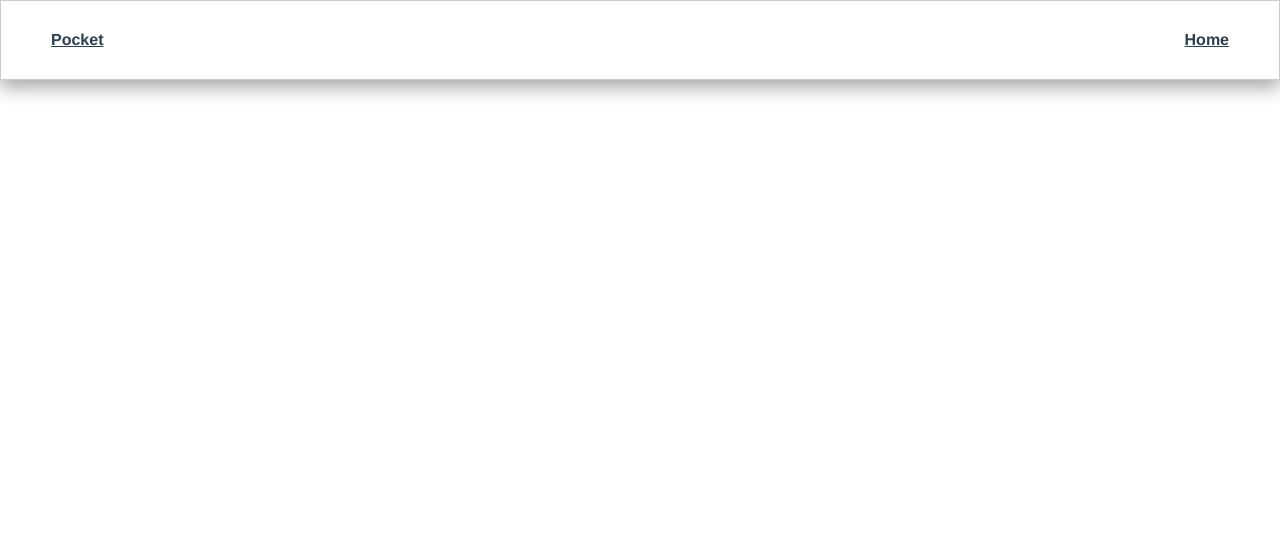
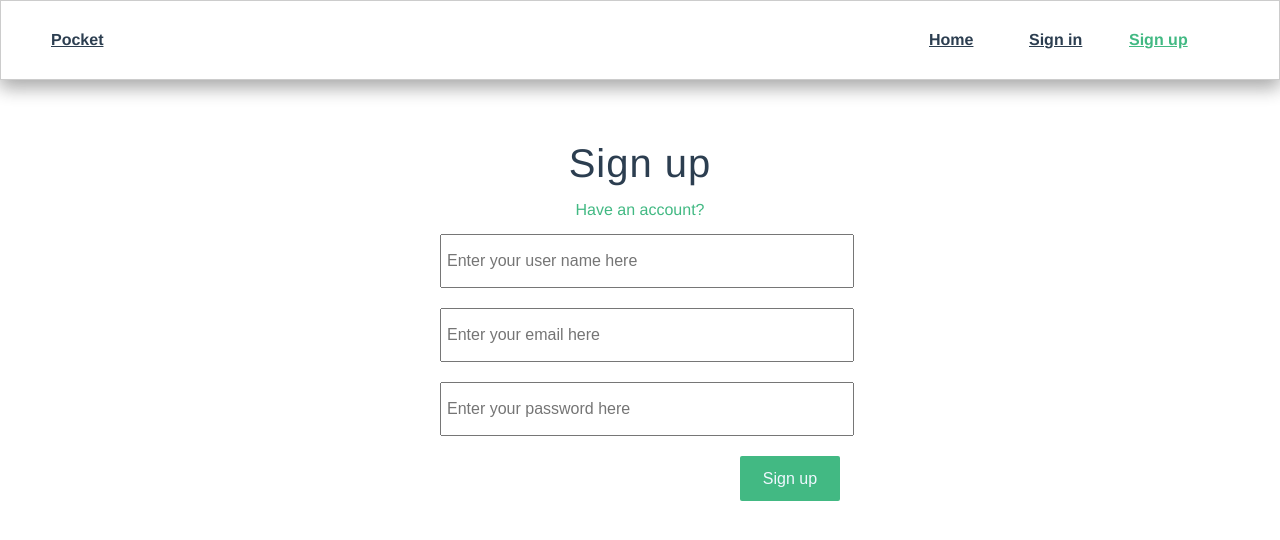
Before and after one commit to sachin-me/pocket, a Vue app: page /register in a window 1280 px wide. Shown: the top 540 px of the page. Built offline with nearby package versions, Linux system fonts and the light colour scheme.

Commit message:
added tags according to api

```diff
--- a/public/index.html
+++ b/public/index.html
@@ -5,6 +5,10 @@
     <meta http-equiv="X-UA-Compatible" content="IE=edge">
     <meta name="viewport" content="width=device-width,initial-scale=1.0">
     <link rel="icon" href="<%= BASE_URL %>favicon.ico">
+
+    <!-- Font Awesome Icons -->
+
+    <link rel="stylesheet" href="https://use.fontawesome.com/releases/v5.7.1/css/all.css" integrity="sha384-fnmOCqbTlWIlj8LyTjo7mOUStjsKC4pOpQbqyi7RrhN7udi9RwhKkMHpvLbHG9Sr" crossorigin="anonymous">
     <title>pocket</title>
   </head>
   <body>
--- a/src/App.vue
+++ b/src/App.vue
@@ -4,8 +4,16 @@
       <div>
         <router-link to="/">Pocket</router-link>
       </div>
-      <div>
-        <router-link to="/">Home</router-link>
+      <div class="nav-links">
+        <div>
+          <router-link to="/">Home</router-link>
+        </div>
+        <div>
+          <router-link to="/login">Sign in</router-link>
+        </div>
+        <div>
+          <router-link to="/register">Sign up</router-link>
+        </div>
       </div>
     </div>
     <router-view />
@@ -38,5 +46,9 @@ body {
 #nav a.router-link-exact-active {
   color: #42b983;
 }
+.nav-links {
+  display: grid;
+  grid-template-columns: repeat(3, 100px);
+}
 
 </style>
--- a/src/components/Article.vue
+++ b/src/components/Article.vue
@@ -1,6 +1,11 @@
 <template>
   <div>
     <div class="article-wrapper" v-if="articles.length">
+      <div class="global-feed">
+        <router-link to="/">
+          <h2>Global Feed</h2>
+        </router-link>
+      </div>
       <div class="article" v-for="article in articles">
         <div class="user">
           <img class="user-image" src='https://static.productionready.io/images/smiley-cyrus.jpg' alt="">
@@ -9,6 +14,11 @@
               <p class="user-name">{{ article.author.username }}</p>
             </router-link>
             <p class="user-created">{{ article.createdAt }}</p>
+          </div>
+          <div class="like-btn">
+            <div class="like-count-wrapper">
+              <span><i class="fas fa-heart"></i>{{ article.favoritesCount }}</span>
+            </div>
           </div>
         </div>
         <router-link class="article-detail" :to="{name: 'uniqArticle', params: { slug: article.slug, data: articles } }">
@@ -24,7 +34,9 @@
       <div class="tag-wrapper">
         <p class="tag-title">Popular Tags</p>
         <div v-for="tag in tags" class="tags">
-          <button class="tag-btn">{{ tag }}</button>
+          <router-link :to="{name: 'tags', params: { tag: tag }}">
+            <button class="tag-btn">{{ tag }}</button>
+          </router-link>
         </div>
       </div>
     </div>
@@ -81,7 +93,8 @@ export default {
     margin: 20px 0;
   }
   .user {
-    display: flex;
+    display: grid;
+    grid-template-columns: 60px 400px auto;
   }
   .user-image {
     border-radius: 50%;
@@ -90,7 +103,6 @@ export default {
   }
   .user-info {
     display: inline-block;
-    padding: 0 10px;
   }
   .user-info p {
     margin: 5px;
@@ -139,8 +151,29 @@ export default {
     cursor: pointer;
     padding: 5px 10px;
     border-radius: 2px;
+    outline: none;
   }
   .article-detail {
     text-decoration: none;
   }
+  .like-btn {
+    text-align: end;
+  }
+  .like-count-wrapper span {
+    border: 1px solid #42b983;
+    color: #42b983;
+    padding: 5px 8px;
+    border-radius: 2px;
+    cursor: pointer;
+  }
+  .like-count-wrapper span i {
+    margin: 0 5px;
+  }
+
+  .global-feed a{
+    color: #42b983;
+  }
+  .uniqTags {
+
+  }
 </style>
--- a/src/components/Profile.vue
+++ b/src/components/Profile.vue
@@ -20,6 +20,11 @@
                   <p class="user-name">{{ user.author.username }}</p>
                 </router-link>
                 <p class="user-created">{{ user.createdAt }}</p>
+              </div>
+              <div class="like-btn">
+                <div class="like-count-wrapper">
+                  <span><i class="fas fa-heart"></i>{{ user.favoritesCount }}</span>
+                </div>
               </div>
             </div>
             <div>
--- /dev/null
+++ b/src/components/Signin.vue
@@ -0,0 +1,29 @@
+<template>
+  <div class="form-wrapper">
+    <h2 class="sign-in">Sign in</h2>
+    <router-link to="/register" class="register">
+      <p>Need an account?</p>
+    </router-link>
+    <form action="/login" method="POST" class="form">
+      <label for="email">
+        <input type="email" name="email" id="email" placeholder="Enter your email here">
+      </label>
+      <label for="password">
+        <input type="password" name="password" id="password" placeholder="Enter your password here">
+      </label>
+      <div class="btn-wrapper">
+        <button>Sign in</button>
+      </div>
+    </form>
+  </div>
+</template>
+
+<script>
+export default {
+  name: "signin"
+}
+</script>
+
+<style scoped>
+
+</style>
--- /dev/null
+++ b/src/components/Signup.vue
@@ -0,0 +1,82 @@
+<template>
+  <div class="form-wrapper">
+    <h2 class="sign-in">Sign up</h2>
+    <router-link to="/login" class="register">
+      <p>Have an account?</p>
+    </router-link>
+    <form action="/register" method="POST" class="form">
+      <label for="userName">
+        <input type="text" placeholder="Enter your user name here" name="userName" id="userName">
+      </label>
+      <label for="email">
+        <input type="email" name="email" id="email" placeholder="Enter your email here">
+      </label>
+      <label for="password">
+        <input type="password" name="password" id="password" placeholder="Enter your password here">
+      </label>
+      <div class="btn-wrapper">
+        <button>Sign up</button>
+      </div>
+    </form>
+  </div>
+</template>
+
+<script>
+export default {
+  name: "signup"
+}
+</script>
+
+<style>
+  .form-wrapper {
+    text-align: center;
+    padding-top: 60px;
+  }
+  .form {
+    display: grid;
+    grid-gap: 20px;
+    max-width: 400px;
+    width: 100%;
+    margin: 0 auto;
+  }
+  input#userName, input#email, input#password {
+    width: 100%;
+    height: 40px;
+    padding: 5px;
+    outline: none;
+    font-size: 16px;
+  }
+  .sign-in {
+    font-size: 40px;
+    font-weight: 500;
+    letter-spacing: 1px;
+    margin: 1px;
+  }
+  .register p {
+    color: #42b983;
+    margin: 15px;
+  }
+  .register {
+    text-decoration: none;
+  }
+  .register:hover {
+    text-decoration: underline;
+    text-decoration-color: #42b983;
+  }
+  .btn-wrapper {
+    text-align: end;
+  }
+  .btn-wrapper button {
+    background: #42b983;
+    border: none;
+    height: 45px;
+    width: 100px;
+    border-radius: 2px;
+    color: aliceblue;
+    font-size: 16px;
+    cursor: pointer;
+  }
+  .btn-wrapper button:hover {
+    box-shadow: 0 8px 16px 0 rgba(0, 0, 0, 0.2), 0 6px 20px 0 rgba(0, 0, 0, 0.19);
+  }
+</style>
--- /dev/null
+++ b/src/components/Tags.vue
@@ -0,0 +1,110 @@
+<template>
+  <div>
+    <NavBar />
+    <div class="article-wrapper" v-if="uniqTags.length">
+      <div class="feed-wrapper">
+        <Router-link to="/" class="tag-global">
+          <h2 class="feed">Global Feed</h2>
+        </Router-link>
+        <h2 class="feed">#{{ $route.params.tag }}</h2>
+      </div>
+      <div class="article" v-for="article in uniqTags">
+        <div class="user">
+          <img class="user-image" src='https://static.productionready.io/images/smiley-cyrus.jpg' alt="">
+          <div class="user-info">
+            <router-link class="user-link" :to="{ name: 'profile', params: { username: article.author.username } }">
+              <p class="user-name">{{ article.author.username }}</p>
+            </router-link>
+            <p class="user-created">{{ article.createdAt }}</p>
+          </div>
+          <div class="like-btn">
+            <div class="like-count-wrapper">
+              <span><i class="fas fa-heart"></i>{{ article.favoritesCount }}</span>
+            </div>
+          </div>
+        </div>
+        <router-link class="article-detail" :to="{name: 'uniqArticle', params: { slug: article.slug, data: uniqTags } }">
+          <div>
+            <p class="article-title">{{ article.title }}</p>
+            <p class="article-body">{{ article.description }}</p>
+          </div>
+        </router-link>
+        <p v-for="userTag in article.tagList" class="tag-wrapper">
+          <button class="tag-btn">{{ userTag }}</button>
+        </p>
+      </div>
+      <div class="tag-wrapper">
+        <p class="tag-title">Popular Tags</p>
+        <div v-for="tag in tags" class="tags">
+          <router-link :to="{name: 'tags', params: { tag: tag }}">
+            <button @click="handleClick(tag)" class="tag-btn">{{ tag }}</button>
+          </router-link>
+        </div>
+      </div>
+    </div>
+    <div class="loader" v-else>
+      <Loader />
+    </div>
+  </div>
+</template>
+
+<script>
+import Loader from "./Loader";
+import NavBar from "./NavBar"
+export default {
+  name: "tags",
+  components: {
+    Loader,
+    NavBar
+  },
+  data() {
+    return {
+      uniqTags: [],
+      tags: []
+    }
+  },
+  methods: {
+    handleClick(tag) {
+      fetch(`https://conduit.productionready.io/api/articles?tag=${tag}`)
+      .then(res => res.json())
+      .then(tags => { this.uniqTags = tags.articles }
+      )
+    }
+  },
+  mounted() {
+
+    // Querying data using Tags from API
+
+    fetch(`https://conduit.productionready.io/api/articles?tag=${this.$route.params.tag}`)
+    .then(res => res.json())
+    .then(tags => { this.uniqTags = tags.articles }
+    )
+
+  },
+  created() {
+
+    // Fetching Tags from API
+
+    fetch('https://conduit.productionready.io/api/tags')
+    .then(res => res.json())
+    .then(tags => {this.tags = tags.tags})
+  }
+}
+</script>
+
+<style scoped>
+  a.tag-global.router-link-active {
+    text-decoration: none;
+    color: #42b983;
+  }
+  h2.feed {
+    color: #42b983;
+  }
+  .feed-wrapper {
+    display: grid;
+    grid-template-columns: repeat(2, 200px);
+  }
+  /* a.router-link-exact-active {
+  color: #42b983;
+  } */
+</style>
--- a/src/components/UniqArticle.vue
+++ b/src/components/UniqArticle.vue
@@ -102,6 +102,9 @@ export default {
     color: aliceblue;
     border: 1px solid transparent;
   }
+  .flw-btn {
+    color: #ccc;
+  }
   .flw-btn:hover {
     background: #a1a1a1;
     border: 1px solid transparent;
--- a/src/router.js
+++ b/src/router.js
@@ -3,6 +3,9 @@ import Router from "vue-router";
 import Home from "./views/Home.vue";
 import uniqArticle from "./components/UniqArticle.vue";
 import Profile from "./components/Profile.vue";
+import Signup from "./components/Signup.vue";
+import Signin from "./components/Signin.vue";
+import Tags from "./components/Tags.vue";
 
 Vue.use(Router);
 
@@ -25,6 +28,22 @@ export default new Router({
       path: "/@:username",
       name: "profile",
       component: Profile,
+    },
+    {
+      path: "/register",
+      name: "signup",
+      component: Signup
+    },
+    {
+      path: "/login",
+      name: "signin",
+      component: Signin
+    },
+    {
+      path: "/tag/:tag",
+      name: "tags",
+      component: Tags,
+      props: true
     }
   ]
 });
```
